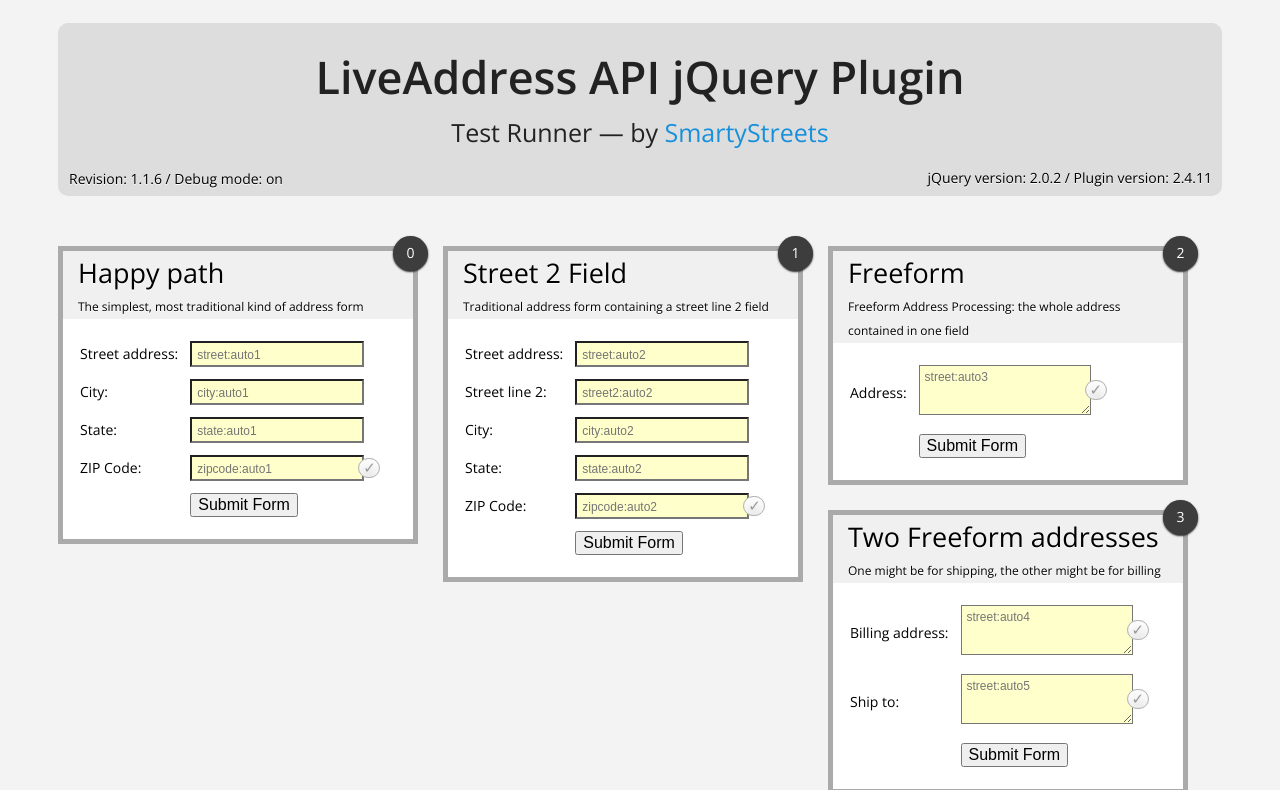
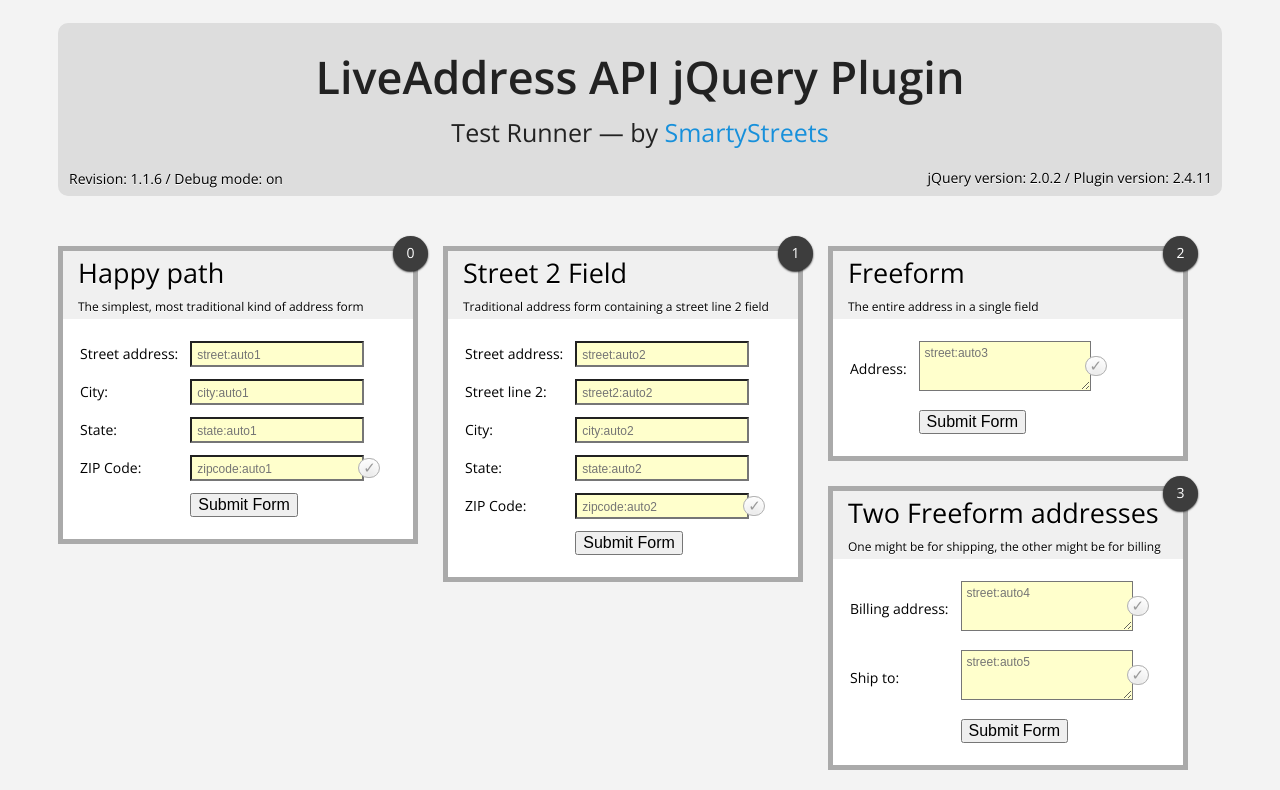
Before and after one commit to yankeyhotel/jquery.liveaddress, a plain HTML site: page index.html in a window 1280 px wide. Shown: the top 790 px of the page. Drawn offline with nearby package versions, Linux system fonts and the light colour scheme.

Commit message:
Matched wording from website

```diff
--- a/index.html
+++ b/index.html
@@ -258,7 +258,7 @@
 	<form id="freeform">
 		<header>
 			<h3>Freeform</h3>
-			<p>Freeform Address Processing: the whole address contained in one field</p>
+			<p>The entire address in a single field</p>
 		</header>
 		<table>
 			<tr>
```
